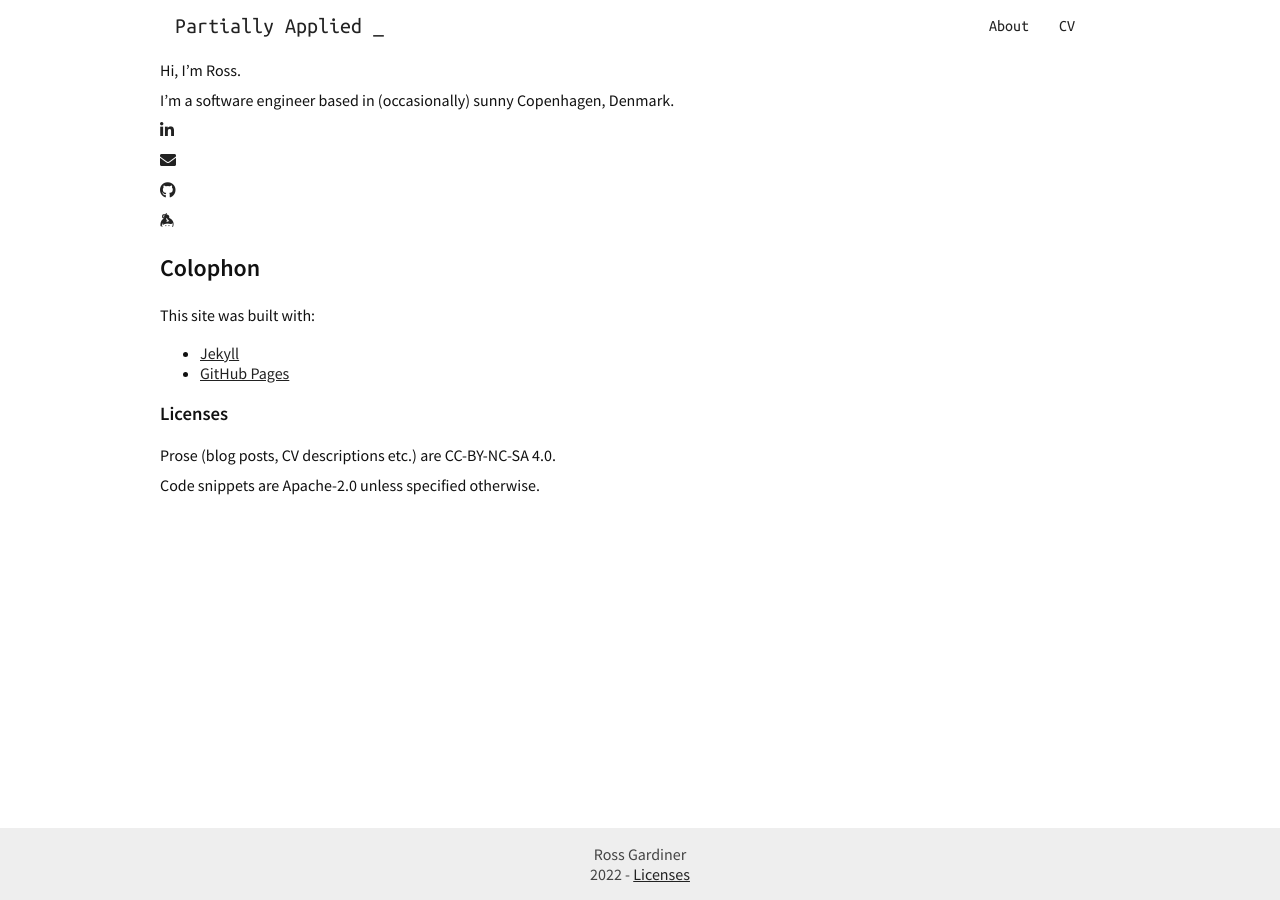
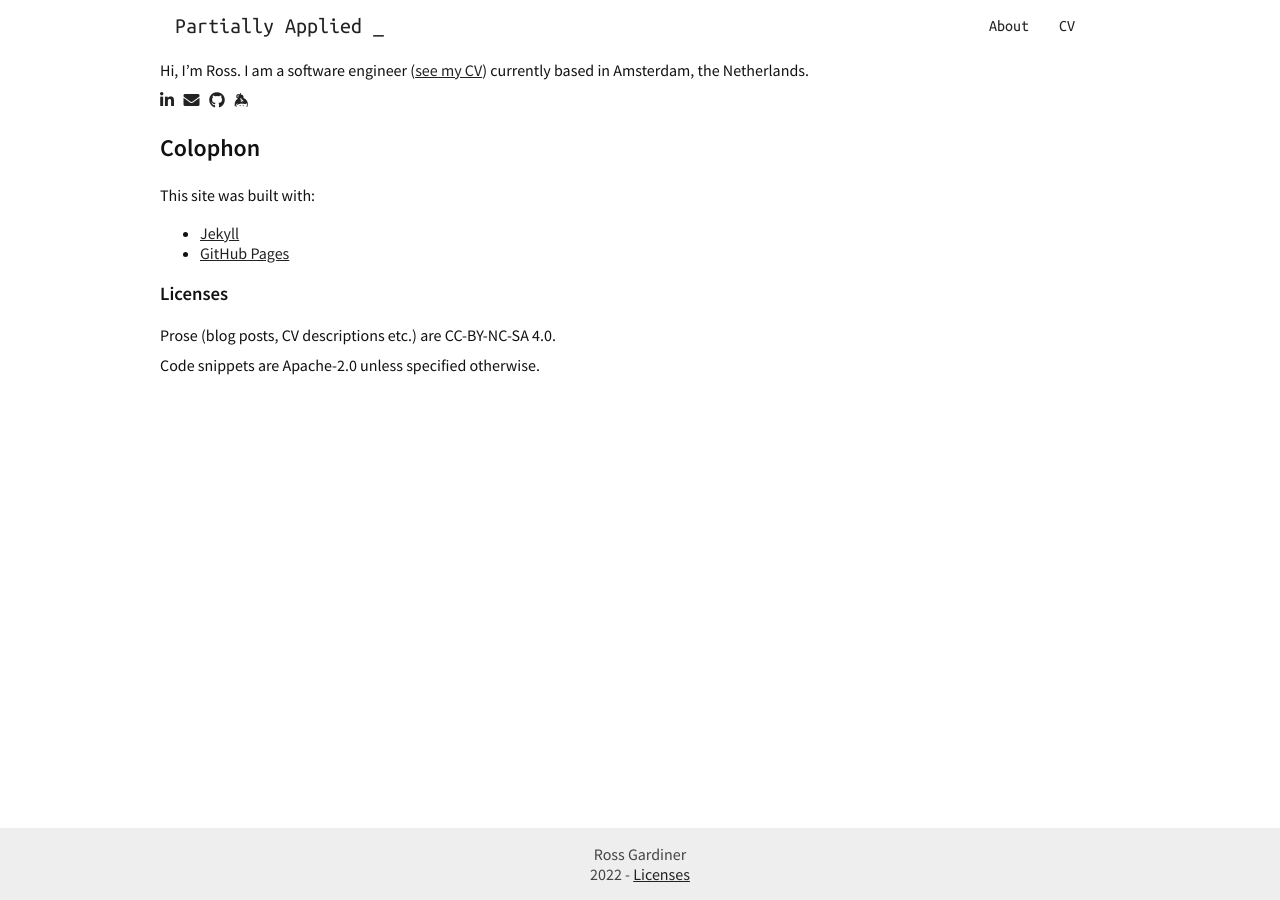
Before and after one commit to rossng/rossng.github.io, a Jekyll site: the page built from about.md, in a window 1280 px wide. Built offline with Jekyll 4.4.1, drawn with Linux system fonts in a browser that asks for light colours; nearby versions of some CDN libraries.

Commit message:
Update CV

```diff
--- a/Gemfile
+++ b/Gemfile
@@ -1,2 +1,2 @@
 source 'https://rubygems.org/'
-gem "github-pages", "~> 204", group: :jekyll_plugins
+gem "github-pages", "~> 226", group: :jekyll_plugins
--- a/about.md
+++ b/about.md
@@ -4,25 +4,19 @@ title: About
 permalink: /about/
 ---
 
-Hi, I'm Ross.
+Hi, I'm Ross. I am a software engineer ([see my CV](/cv)) currently based in Amsterdam, the Netherlands.
 
-I'm a software engineer based in (occasionally) sunny Copenhagen, Denmark.
-
-[<i class="fab fa-linkedin-in"></i>](https://www.linkedin.com/in/rngardiner)
-
-[<i class="fas fa-envelope"></i>](mailto:contact@public.rossng.eu)
-
-[<i class="fab fa-github"></i>](https://github.com/rossng)
-
+[<i class="fab fa-linkedin-in"></i>](https://www.linkedin.com/in/rngardiner) &nbsp;
+[<i class="fas fa-envelope"></i>](mailto:contact@public.rossng.eu) &nbsp;
+[<i class="fab fa-github"></i>](https://github.com/rossng) &nbsp;
 [<i class="fab fa-keybase"></i>](https://keybase.io/rossng)
-
 
 ## Colophon
 
 This site was built with:
 
-* [Jekyll](http://jekyllrb.com/)
-* [GitHub Pages](https://pages.github.com/)
+- [Jekyll](http://jekyllrb.com/)
+- [GitHub Pages](https://pages.github.com/)
 
 ### Licenses
 
```
Also changed, not shown: _cv_entries/2014-09-university-of-bristol.md (+32 -30 lines), cv.md (+9 -1 lines), Gemfile.lock.
